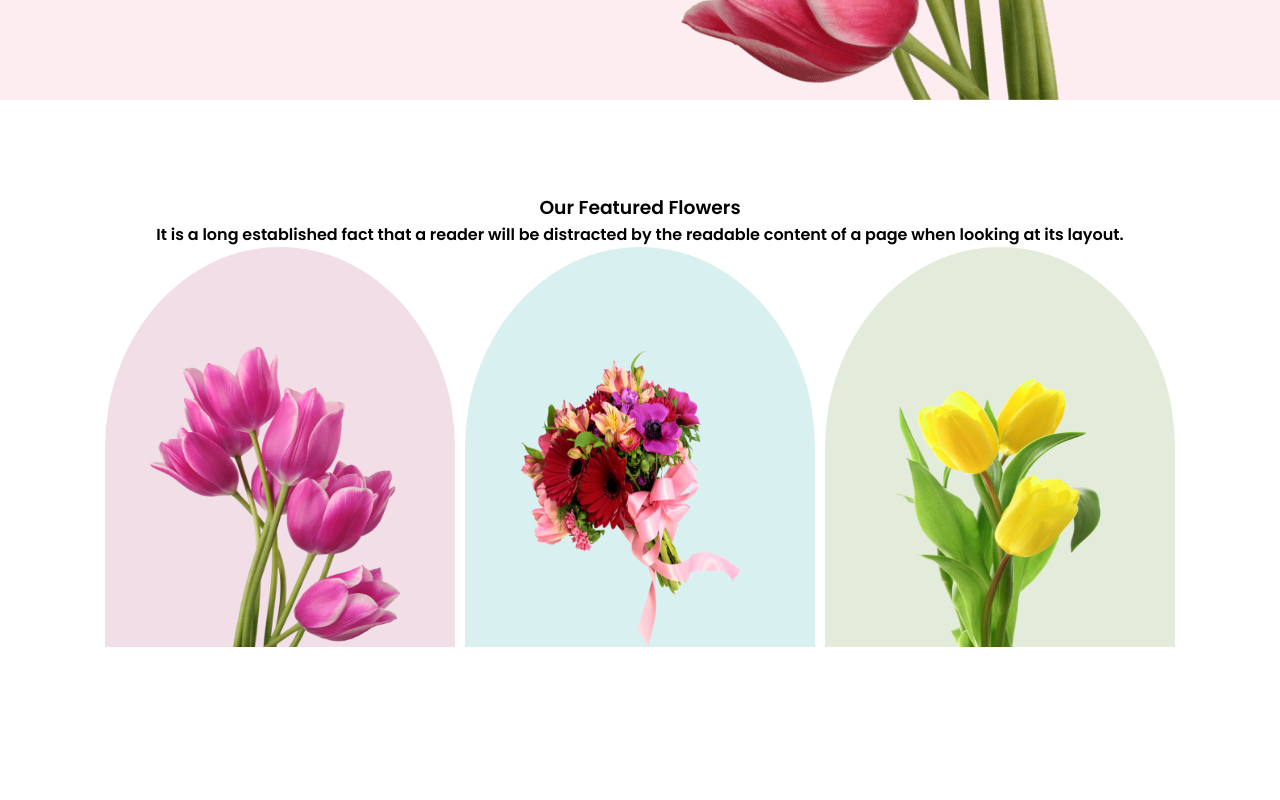
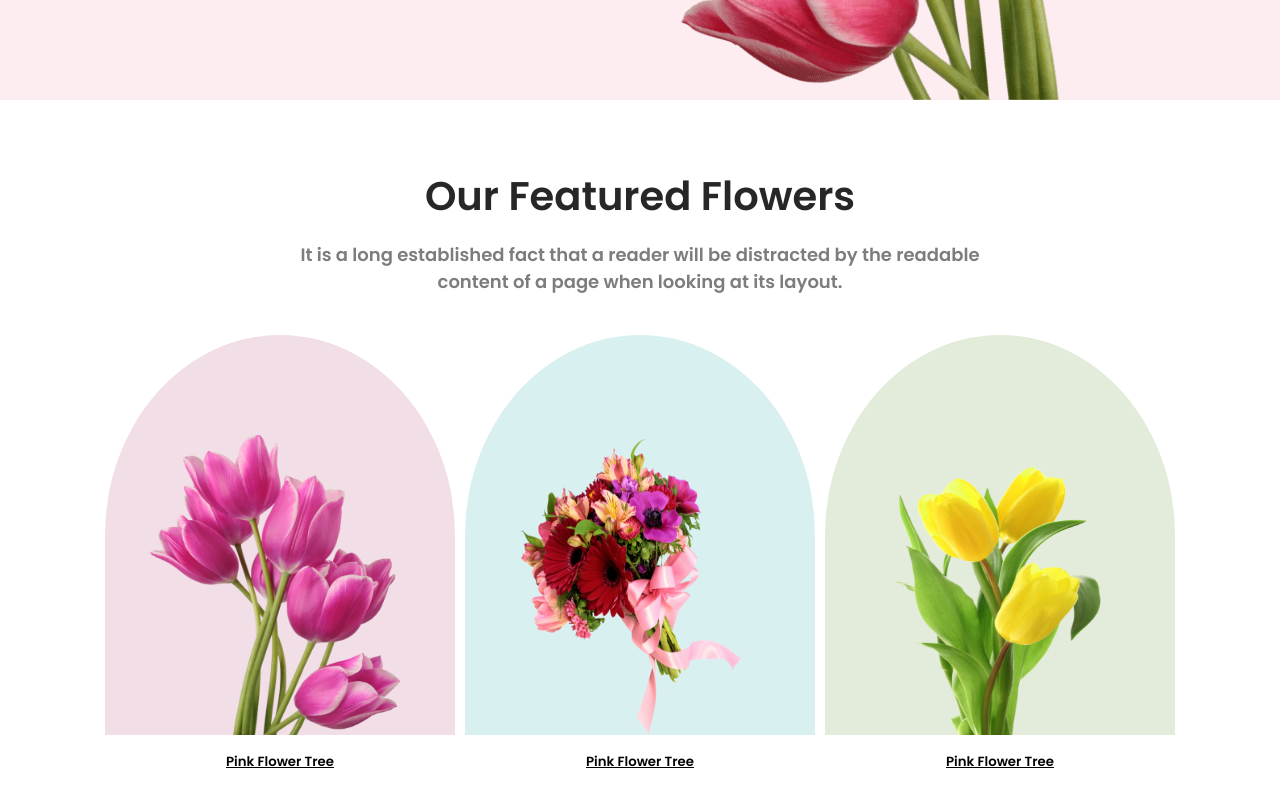
Before and after one commit to rahimatgit/assignment-1-flower-shop, a plain HTML site: page index.html in a window 1280 px wide. Shown: the part 700-1500 px from the top of the page. Drawn offline with Linux system fonts and the light colour scheme.

Commit message:
featured flowers completed

```diff
--- a/index.html
+++ b/index.html
@@ -28,16 +28,19 @@
         <!-- Featured flower section -->
         <section class="featured-container">
             <h3 class="featured-title">Our Featured Flowers</h3>
-            <p class="featured-text">It is a long established fact that a reader will be distracted by the readable content of a page when looking at its layout.</p>
+            <p class="featured-text">It is a long established fact that a reader will be distracted by the readable <br> content of a page when looking at its layout.</p>
             <div class="featured-flowers">
                 <div class="featured-images-1">
                     <img src="Flower Asset/pngwing 6.png" alt="" class="featured-img">
+                    <h5 class="pink-flower">Pink Flower Tree</h5>
                 </div>
                 <div class="featured-images-2">
                     <img src="Flower Asset/pngwing 5.png" alt="" class="featured-img">
+                    <h5 class="pink-flower">Pink Flower Tree</h5>
                 </div>
                 <div class="featured-images-3">
                     <img src="Flower Asset/pngwing 7.png" alt="" class="featured-img">
+                    <h5 class="pink-flower">Pink Flower Tree</h5>
                 </div>
             </div>
         </section>
--- a/styles/style.css
+++ b/styles/style.css
@@ -51,6 +51,21 @@ body{
     flex-direction: column;align-items: center;
     justify-content: center;
 }
+.featured-title{
+    color: #272727;
+    text-align: center;
+    font-size: 40px;
+    font-weight: 800;
+    margin-top: 30px;
+    padding-top: 30px;
+}
+.featured-text{
+    color: rgba(39, 39, 39, 0.60);
+    text-align: center;
+    font-size: 18px;
+    font-weight: 400;
+    margin: 15px 0 40px 0;
+}
 .featured-flowers{
     display: flex;
     gap: 10px;
@@ -79,6 +94,11 @@ body{
     height: 300px;
     margin-top: 100px;
     margin-left: 45px;
+}
+.pink-flower{
+    text-align: center;
+    margin-top: 10px;
+    text-decoration: underline;
 }
 
 /* hot deal section */
```
